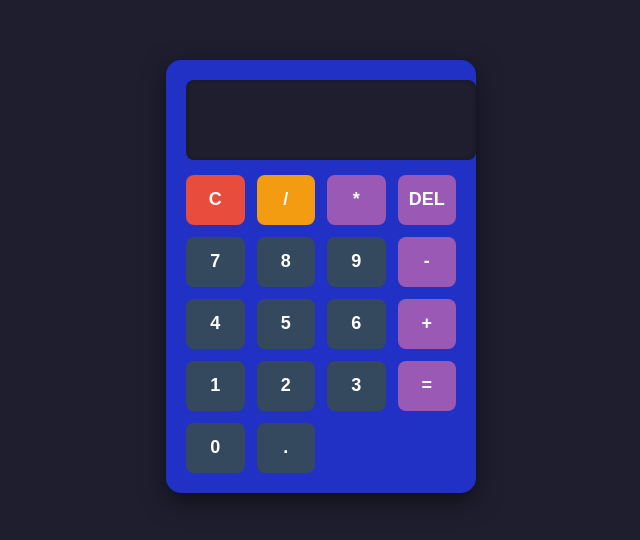
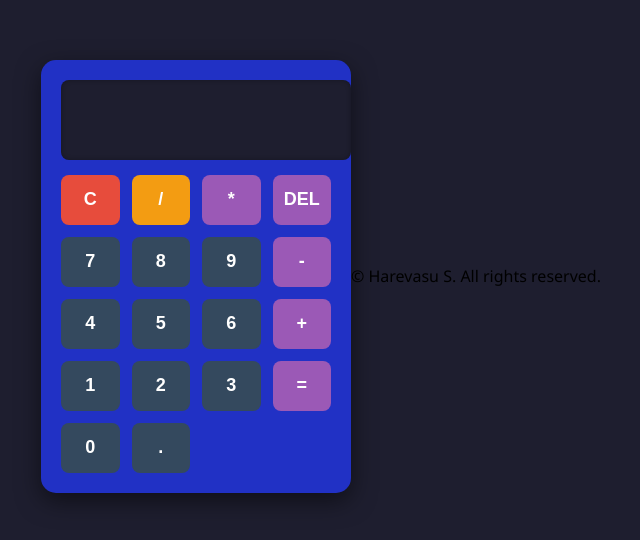
Before and after one commit to Harevasu/calculator, a plain HTML site: page index.html in a window 1280 px wide. Shown: the part 124-664 px from the top of the page, without its empty margins (319-959 px from the left). Drawn offline with Linux system fonts and the light colour scheme.

Commit message:
Update index.html

```diff
--- a/index.html
+++ b/index.html
@@ -58,5 +58,10 @@
       }
     }
   </script>
+ <footer class="footer">
+  <p>&copy;
+    Harevasu S. All rights reserved.</p>
+</footer>
+
 </body>
 </html>
```
